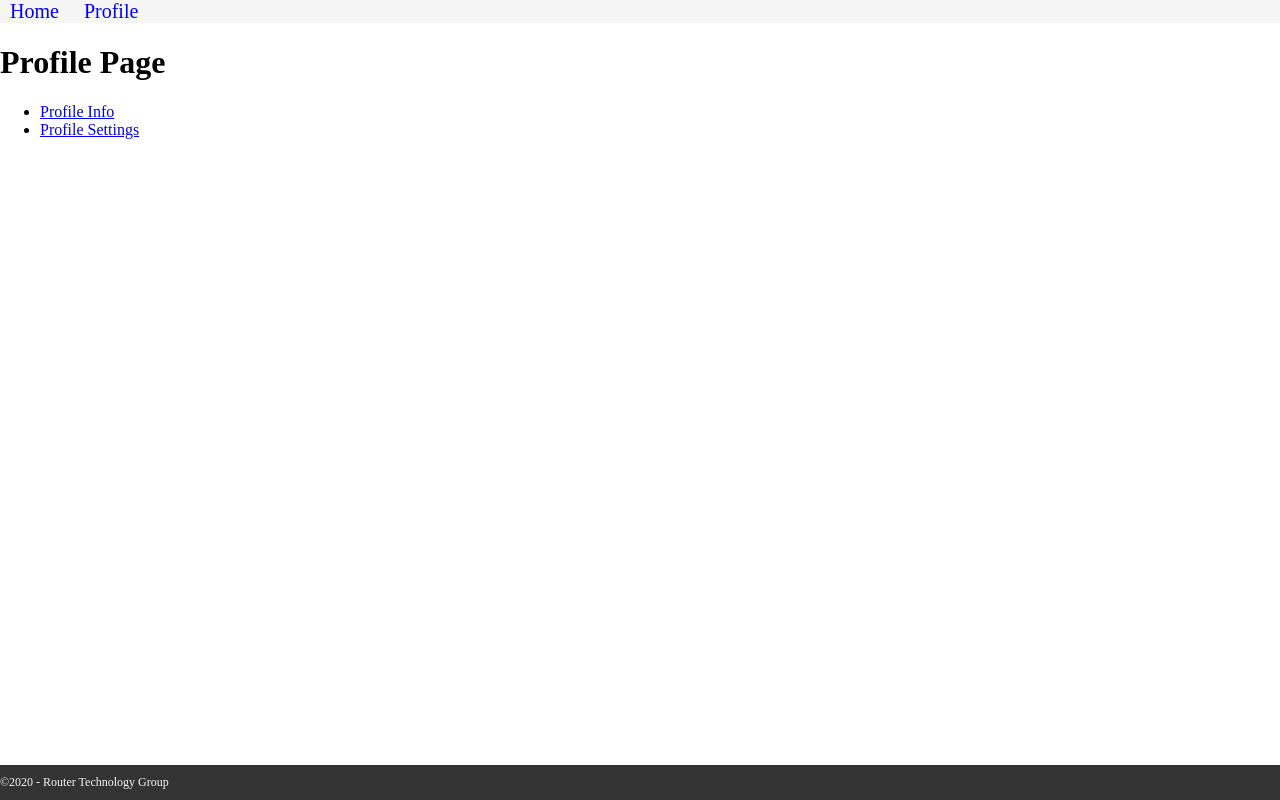
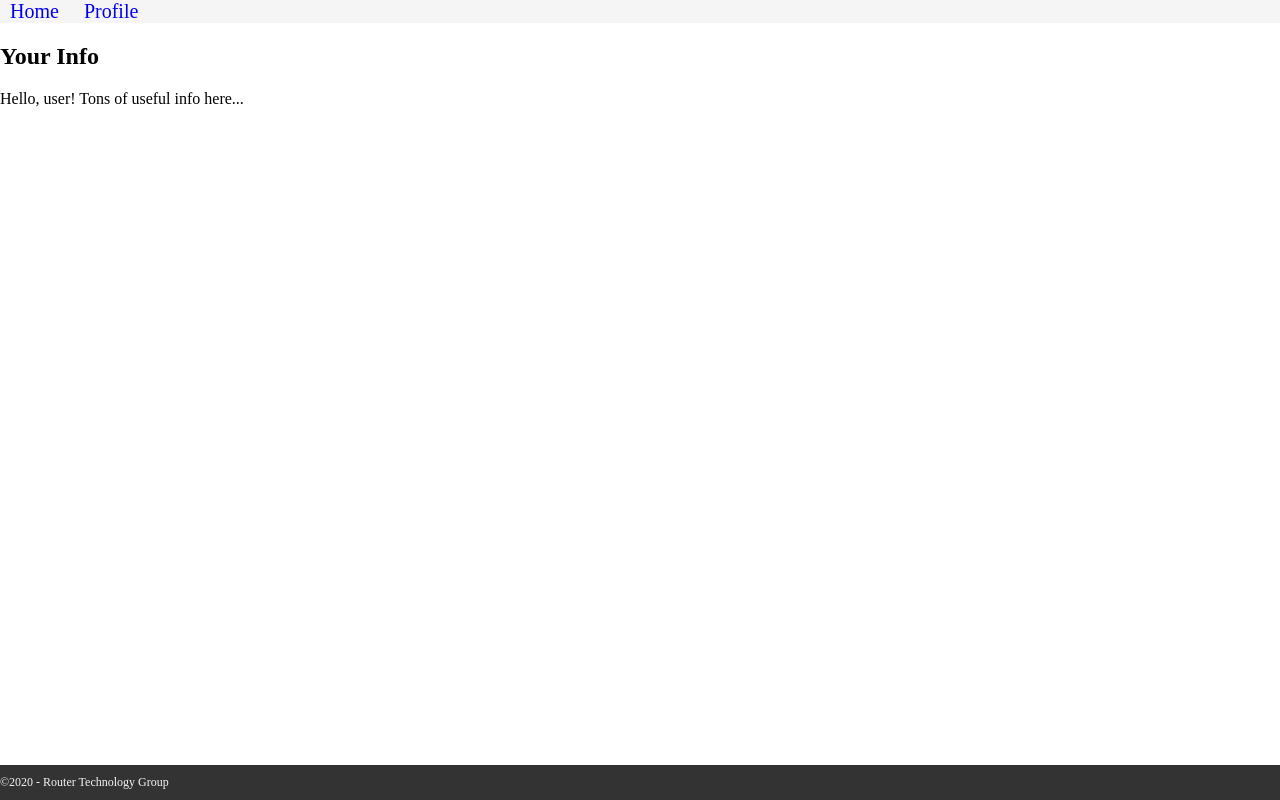
Before and after one commit to SW55293/advanced-react-fundamentals, a React (Create React App) app: page /profile/info in a window 1280 px wide. Built offline with nearby package versions, Linux system fonts and the light colour scheme.

Commit message:
multi page route update

```diff
--- a/src/Router/Nested-Routes/App.js
+++ b/src/Router/Nested-Routes/App.js
@@ -6,6 +6,10 @@ import Profile from './Pages/Profile'
 
 import {Switch, Route} from 'react-router-dom'
 
+// if you want settings and info to take over whole page
+import Info from './Pages/Info'
+import Settings from './Pages/Settings'
+
 function App() {
     return (
         <div>
@@ -13,7 +17,10 @@ function App() {
 
             <Switch>
                 <Route exact path="/"> <Home /> </Route>
-                <Route path="/profile"> <Profile/> </Route>
+                <Route exact path="/profile"> <Profile/> </Route>
+
+				<Route path="/profile/info"> <Info />  </Route>
+				<Route path="/profile/settings"> <Settings />  </Route>
             </Switch>
 
             <Footer />
--- a/src/Router/Nested-Routes/Pages/Info.js
+++ b/src/Router/Nested-Routes/Pages/Info.js
@@ -3,7 +3,7 @@ import React from 'react'
 function Info() {
     return (
         <section>
-            <h1>Profile Info</h1>
+            <h1>Your Info</h1>
             <p>Hello, user! Tons of useful info here...</p>
         </section>
     )
--- a/src/Router/Nested-Routes/Pages/Settings.js
+++ b/src/Router/Nested-Routes/Pages/Settings.js
@@ -3,7 +3,7 @@ import React from 'react'
 function ProfileSettings() {
     return (
         <section>
-            <h1>Profile settings</h1>
+            <h1>Your settings</h1>
             <input type="password"/>
             <button>Change</button>
         </section>
```
Also changed, not shown: src/Router/Nested-Routes/Pages/Profile.js (+9 -2 lines).
